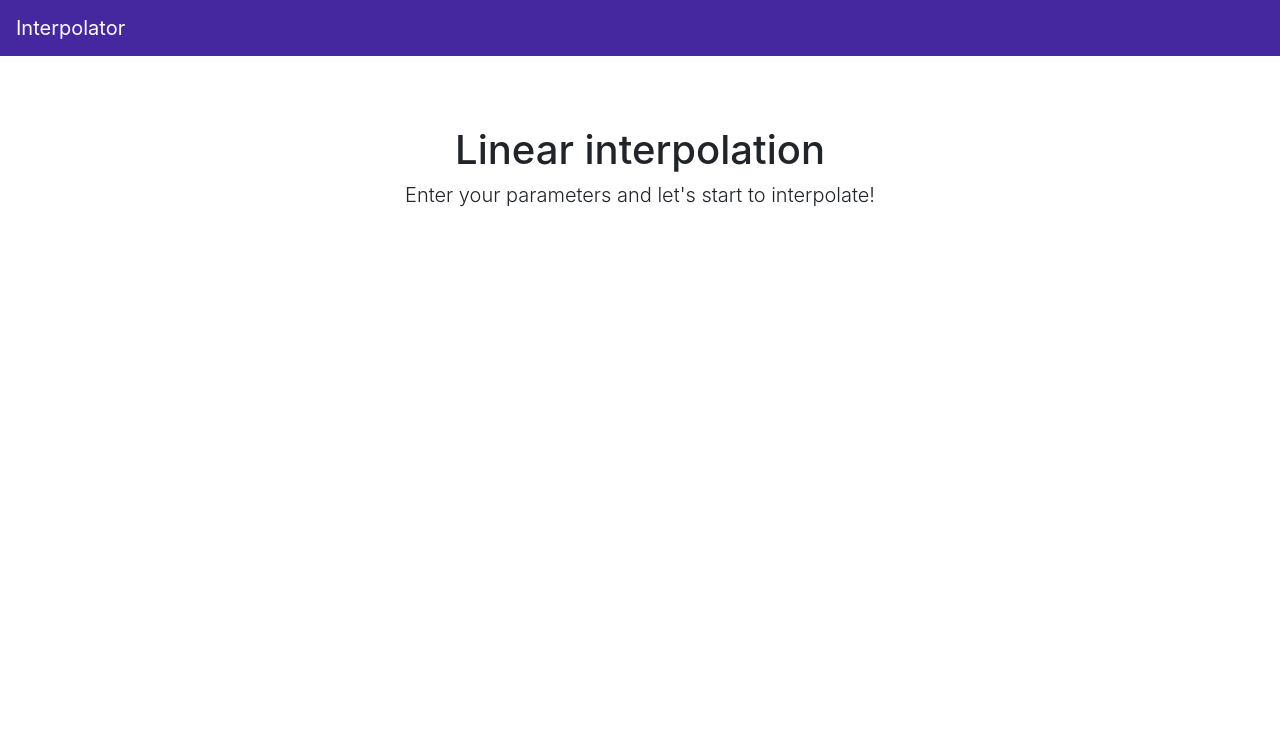
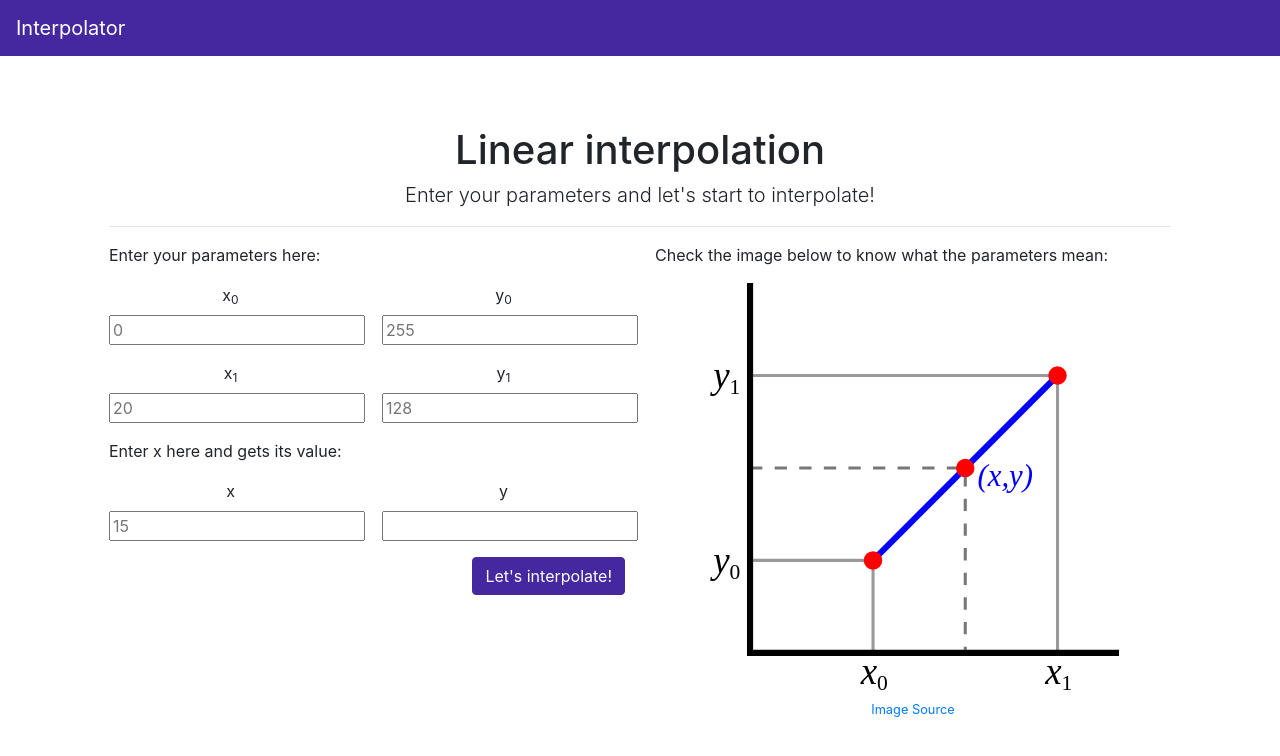
Before and after one commit to fblupi/Interpolator, a plain HTML site: page index.html in a window 1280 px wide. Drawn offline with Linux system fonts and the light colour scheme.

Commit message:
Basic form

```diff
--- a/css/interpolator.css
+++ b/css/interpolator.css
@@ -8,10 +8,54 @@ body {
 }
 
 .bg-primary {
-    background-color: #4527A0 !important
+    background-color: #4527A0 !important;
 }
 
 a.bg-primary:focus,
 a.bg-primary:hover {
-    background-color: #311B92 !important
+    background-color: #311B92 !important;
 }
+
+.btn-primary {
+    color:#fff;
+    background-color: #4527A0;
+    border-color: #4527A0;
+    cursor: pointer;
+}
+
+.btn-primary:hover {
+    color: #fff;
+    background-color: #311B92;
+    border-color: #311B92;
+}
+
+.btn-primary.focus,
+.btn-primary:focus {
+    box-shadow: 0 0 0 3px rgba(140, 0, 255, 0.5);
+}
+
+.btn-primary.disabled,
+.btn-primary:disabled {
+    background-color: #4527A0;
+    border-color: #4527A0;
+}
+
+.btn-primary.active,
+.btn-primary:active,
+.show>.btn-primary.dropdown-toggle {
+    background-color: #311B92;
+    background-image: none;
+    border-color: #311B92;
+}
+
+p.left {
+    text-align: left;
+}
+
+.help-image {
+    width: 80%;
+}
+
+.form-group {
+    width: 100%;
+}
--- a/index.html
+++ b/index.html
@@ -19,6 +19,63 @@
         <div class="starter-template">
             <h1>Linear interpolation</h1>
             <p class="lead">Enter your parameters and let's start to interpolate!</p>
+            <hr>
+            <div class="row">
+                <div class="col-lg-6">
+                    <p class="left">Enter your parameters here:</p>
+                    <div class="row">
+                        <div class="col-md-6">
+                            <div class="form-group">
+                                <label>x<sub>0</sub></label>
+                                <input id="x0" name="x0" type="number" placeholder="0">
+                            </div>
+                        </div>
+                        <div class="col-md-6">
+                            <div class="form-group">
+                                <label>y<sub>0</sub></label>
+                                <input id="y0" name="y0" type="number" placeholder="255">
+                            </div>
+                        </div>
+                    </div>
+                    <div class="row">
+                        <div class="col-md-6">
+                            <div class="form-group">
+                                <label>x<sub>1</sub></label>
+                                <input id="x1" name="x1" type="number" placeholder="20">
+                            </div>
+                        </div>
+                        <div class="col-md-6">
+                            <div class="form-group">
+                                <label>y<sub>1</sub></label>
+                                <input id="y1" name="y1" type="number" placeholder="128">
+                            </div>
+                        </div>
+                    </div>
+                    <p class="left">Enter x here and gets its value:</p>
+                    <div class="row">
+                        <div class="col-md-6">
+                            <div class="form-group">
+                                <label>x</label>
+                                <input id="x" name="x" type="number" placeholder="15">
+                            </div>
+                        </div>
+                        <div class="col-md-6">
+                            <div class="form-group">
+                                <label>y</label>
+                                <input id="y" name="y" type="number" readonly>
+                            </div>
+                        </div>
+                    </div>
+                    <div class="float-right">
+                        <button id="btn-submit" class="btn-individual btn btn-primary">Let's interpolate!</button>
+                    </div>
+                </div>
+                <div class="col-lg-6">
+                    <p class="left">Check the image below to know what the parameters mean:</p>
+                    <img class="help-image" src="img/LinearInterpolation.svg">
+                    <p><small><a href="https://en.wikipedia.org/wiki/File:LinearInterpolation.svg">Image Source</a></small></p>
+                </div>
+            </div>
         </div>
     </div>
     <script src="js/jquery.slim.min.js"></script>
--- a/js/interpolator/linear.js
+++ b/js/interpolator/linear.js
@@ -0,0 +1,12 @@
+/**
+ * Get the value of x given x0, x1, y0 and y1
+ * @param {number} x
+ * @param {number} x0 - initial x
+ * @param {number} x1 - final x
+ * @param {number} y0 - value for initial x
+ * @param {number} y1 - value for final x
+ * @return {number} - f(x)
+ */
+function linearInterpolation(x, x0, x1, y0, y1) {
+    return (y1 - y0) * (x - x0) / (x1 - x0) + y0;
+}
```
Also changed, not shown: img/LinearInterpolation.svg (added).
